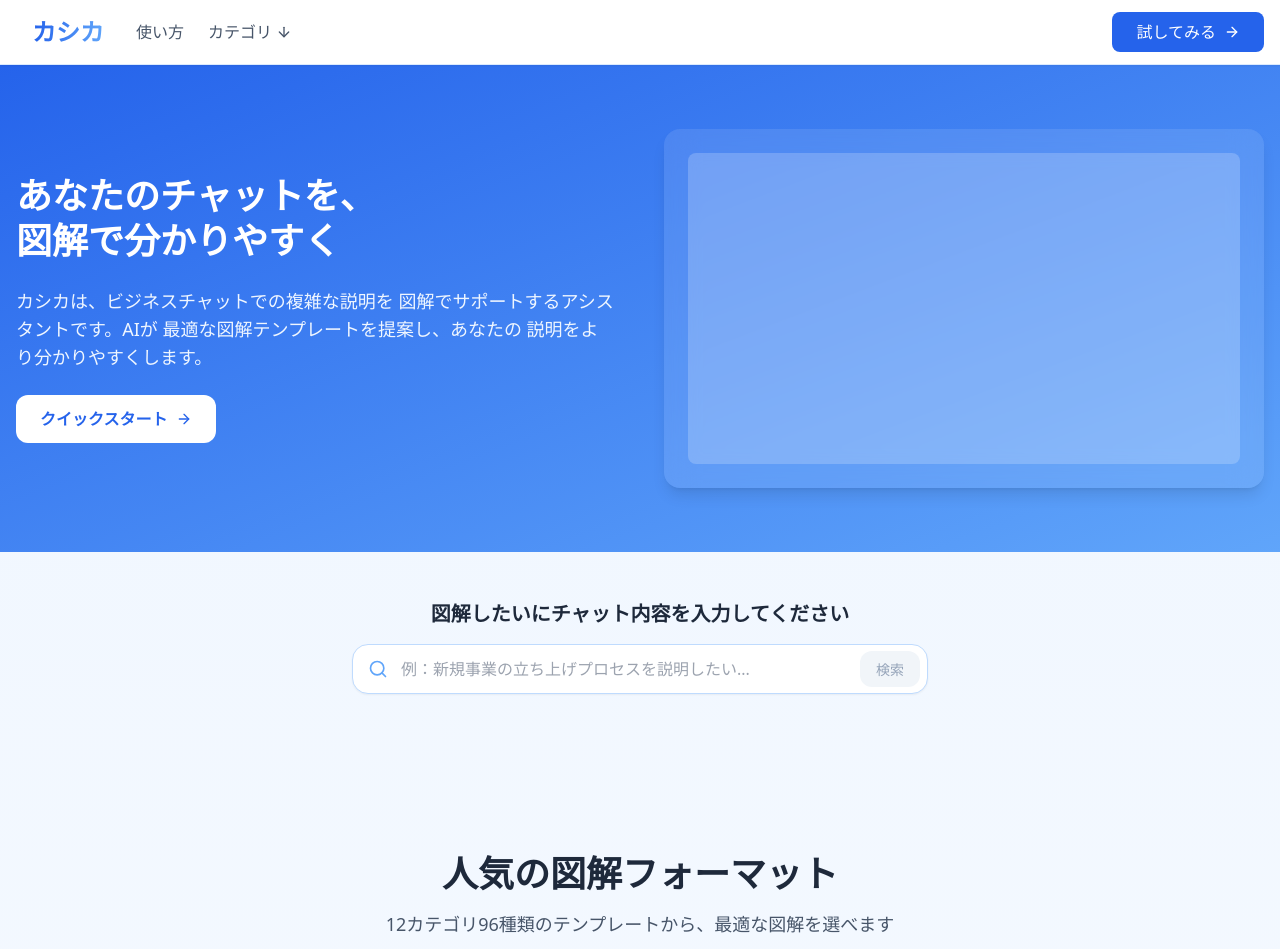
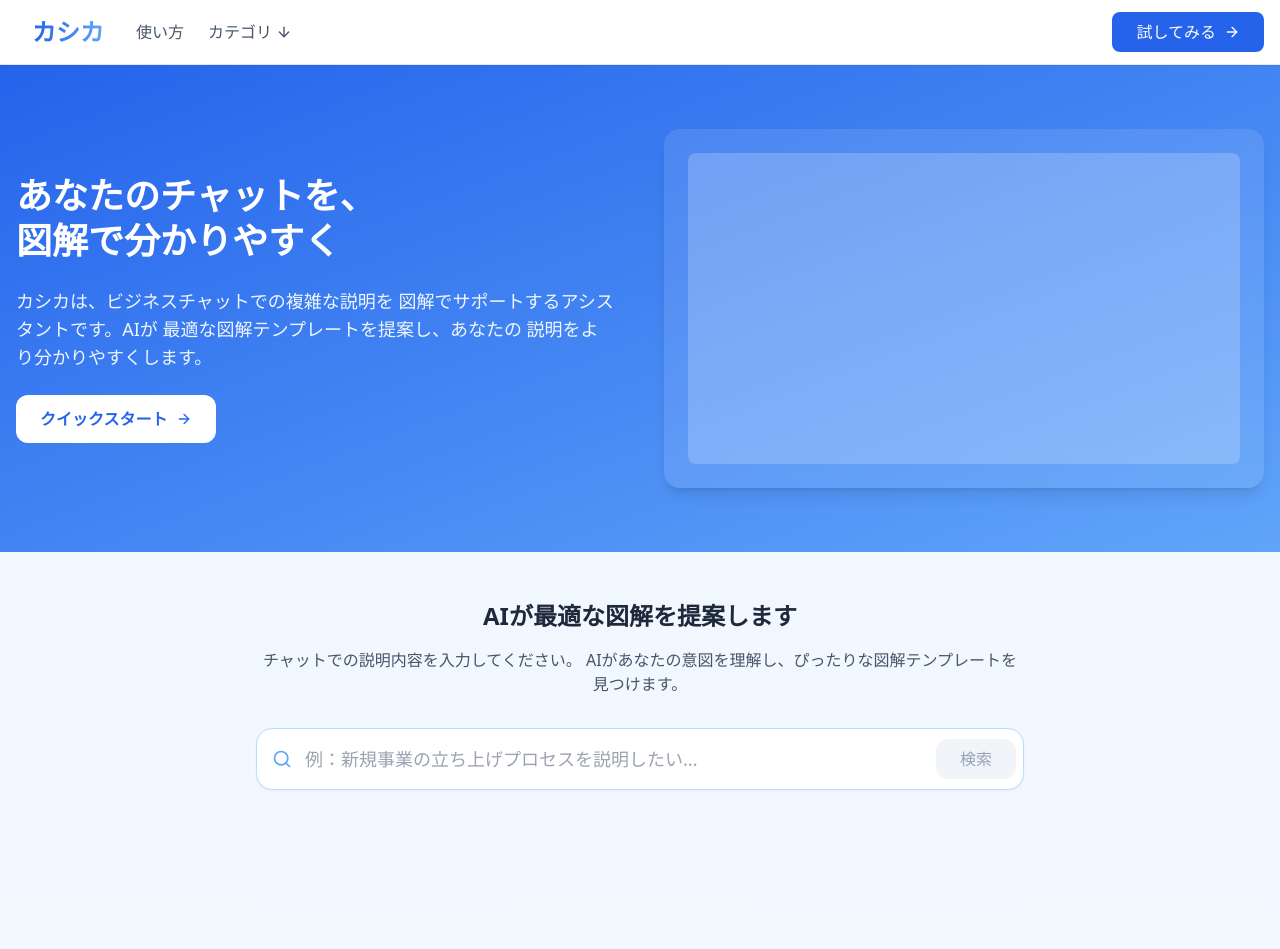
Before and after one commit to enumura1/kasika-web-app, a React (Vite) app: page / in a window 1280 px wide. Shown: the top 949 px of the page. Built offline with nearby package versions, Linux system fonts and the light colour scheme.

Commit message:
fix:btn position, smooth scrool position

```diff
--- a/src/components/search/SearchSection.tsx
+++ b/src/components/search/SearchSection.tsx
@@ -33,15 +33,27 @@ export function SearchSection({ onCategorySelect, inputRef }: SearchSectionProps
           initial={{ opacity: 0 }}
           animate={{ opacity: 1 }}
           exit={{ opacity: 0 }}
-          className="max-w-xl mx-auto mb-16"
+          className="max-w-3xl mx-auto mb-16"
         >
-          <motion.h3
-            initial={{ opacity: 0 }}
-            animate={{ opacity: 1 }}
-            className="text-xl font-semibold text-slate-800 mb-4 text-center"
+          <motion.div
+            initial={{ opacity: 0, y: 20 }}
+            animate={{ opacity: 1, y: 0 }}
+            className="text-center mb-8"
           >
-            図解したいにチャット内容を入力してください
-          </motion.h3>
+            <h3 className="text-2xl font-semibold text-slate-800 mb-4">
+              AIが最適な図解を提案します
+            </h3>
+            <p className="text-slate-600 mb-8">
+              チャットでの説明内容を入力してください。
+              AIがあなたの意図を理解し、ぴったりな図解テンプレートを見つけます。
+            </p>
+          </motion.div>
+
+          <motion.div
+            initial={{ opacity: 0, y: 20 }}
+            animate={{ opacity: 1, y: 0 }}
+            transition={{ delay: 0.2 }}
+          >
             <form onSubmit={handleSearch}>
               <div className="relative">
                 <Search className="absolute left-4 top-1/2 transform -translate-y-1/2 text-blue-400 h-5 w-5" />
@@ -49,23 +61,24 @@ export function SearchSection({ onCategorySelect, inputRef }: SearchSectionProps
                   ref={inputRef}
                   type="text"
                   placeholder="例：新規事業の立ち上げプロセスを説明したい..."
-                className="w-full pl-12 pr-24 py-3 border border-blue-200 rounded-2xl focus:outline-none focus:ring-2 focus:ring-blue-300 focus:border-blue-300 bg-white shadow-sm"
+                  className="w-full pl-12 pr-24 py-4 border border-blue-200 rounded-2xl focus:outline-none focus:ring-2 focus:ring-blue-300 focus:border-blue-300 bg-white shadow-sm text-lg"
                   value={searchQuery}
                   onChange={(e) => setSearchQuery(e.target.value)}
                 />
                 <button
                   type="submit"
-                className={`absolute right-2 top-1/2 transform -translate-y-1/2 px-4 py-1.5 rounded-xl transition-all ${
+                  className={`absolute right-2 top-1/2 transform -translate-y-1/2 px-6 py-2 rounded-xl transition-all ${
                     searchQuery.trim()
                       ? 'bg-blue-600 text-white hover:bg-blue-700'
                       : 'bg-slate-100 text-slate-400 cursor-not-allowed'
                   }`}
                   disabled={!searchQuery.trim()}
                 >
-                <span className="font-medium text-sm">検索</span>
+                  <span className="font-medium">検索</span>
                 </button>
               </div>
             </form>
+          </motion.div>
         </motion.section>
       ) : (
         <motion.div
--- a/src/pages/HomePage.tsx
+++ b/src/pages/HomePage.tsx
@@ -38,8 +38,18 @@ export const HomePage = () => {
     }
   };
 
-  const scrollToFormats = () => {
-    formatSectionRef.current?.scrollIntoView({ behavior: 'smooth' });
+  const scrollToSearch = () => {
+    if (searchInputRef.current) {
+      const windowHeight = window.innerHeight;
+      const elementRect = searchInputRef.current.getBoundingClientRect();
+      const absoluteElementTop = elementRect.top + window.pageYOffset;
+      const middle = absoluteElementTop - (windowHeight / 2) + (elementRect.height / 2);
+
+      window.scrollTo({
+        top: middle,
+        behavior: 'smooth'
+      });
+    }
   };
 
   const handleCategoryClick = (category: typeof categories[0]) => {
@@ -211,7 +221,7 @@ export const HomePage = () => {
             {/* 右側のアクション */}
             <div className="flex items-center space-x-4">
             <button
-              onClick={scrollToFormats}
+              onClick={scrollToSearch}
               className="hidden md:flex items-center space-x-2 px-6 py-2 bg-blue-600 text-white rounded-lg hover:bg-blue-700 transition-colors"
             >
               <span className="font-medium">試してみる</span>
@@ -248,7 +258,7 @@ export const HomePage = () => {
                 説明をより分かりやすくします。
               </motion.p>
               <motion.button
-                onClick={scrollToFormats}
+                onClick={scrollToSearch}
                 initial={{ opacity: 0, y: 20 }}
                 animate={{ opacity: 1, y: 0 }}
                 transition={{ delay: 0.4 }}
@@ -284,20 +294,21 @@ export const HomePage = () => {
             {/* 検索セクション */}
             <SearchSection
               onCategorySelect={handleCategoryClick}
-              inputRef={searchInputRef}  // 追加
+              inputRef={searchInputRef}
             />
 
         {/* フォーマットセクション */}
         <section className="py-24">
           <div className="className=py-24">
             <SectionHeader
-              title="人気の図解フォーマット"
+              title="図解フォーマット"
               description="12カテゴリ96種類のテンプレートから、最適な図解を選べます"
             />
+            <div className="flex justify-end mb-8">
               <Dialog>
                 <DialogTrigger asChild>
-                <button className="text-blue-500 hover:text-blue-600 flex items-center space-x-1">
-                  <span>すべて見る</span>
+                  <button className="text-blue-500 hover:text-blue-600 inline-flex items-center">
+                    <span className="mr-2">すべて見る</span>
                     <ArrowRight className="h-4 w-4" />
                   </button>
                 </DialogTrigger>
@@ -325,6 +336,7 @@ export const HomePage = () => {
                     </div>
                   </DialogContent>
               </Dialog>
+            </div>
           </div>
 
           <motion.div
@@ -587,7 +599,7 @@ export const HomePage = () => {
                 カシカを使って、あなたの考えをより分かりやすく伝えてみませんか？
               </p>
               <motion.button
-                onClick={scrollToFormats}
+                onClick={scrollToSearch}
                 whileHover={{ scale: 1.05 }}
                 whileTap={{ scale: 0.95 }}
                 className="bg-white text-blue-600 px-8 py-4 rounded-xl font-semibold inline-flex items-center space-x-2 hover:bg-blue-50 transition-colors"
```
Lines whose indentation alone changed are shown as unchanged.
